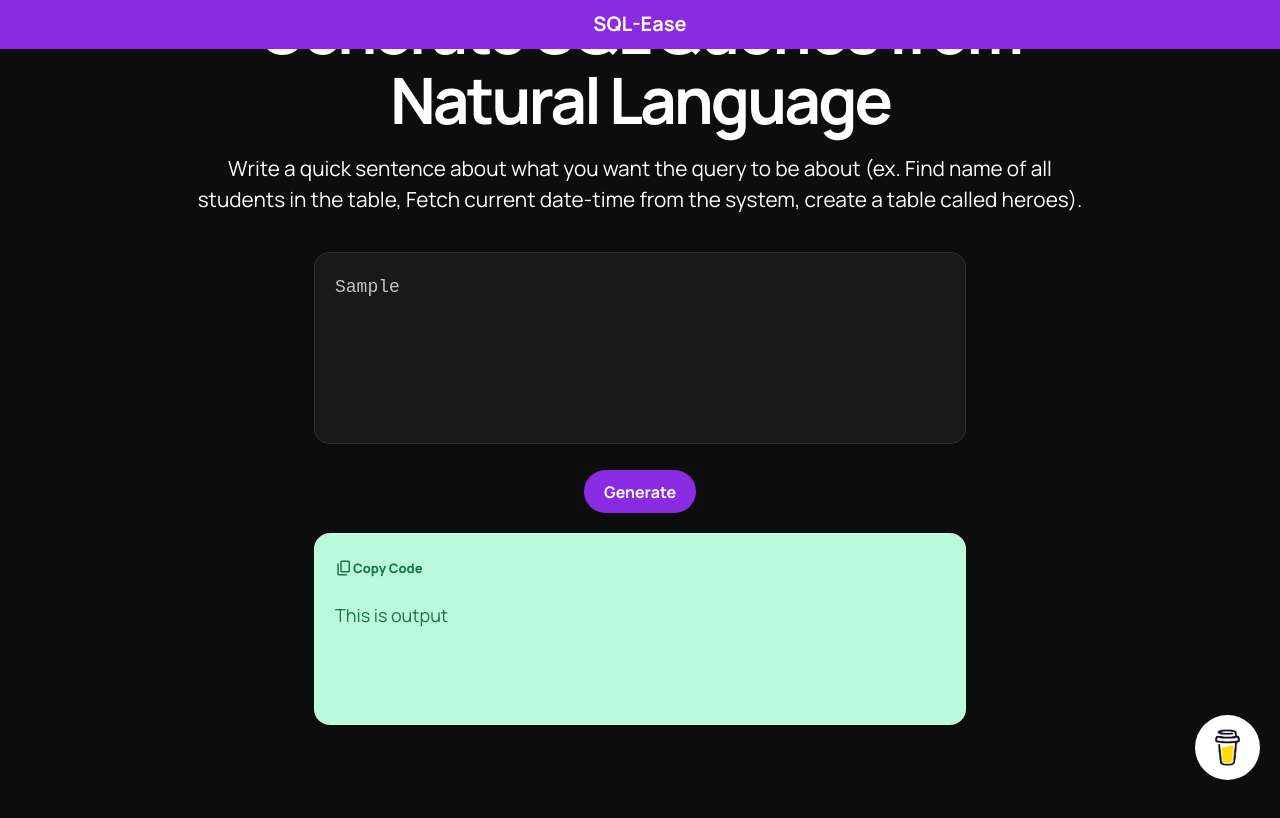
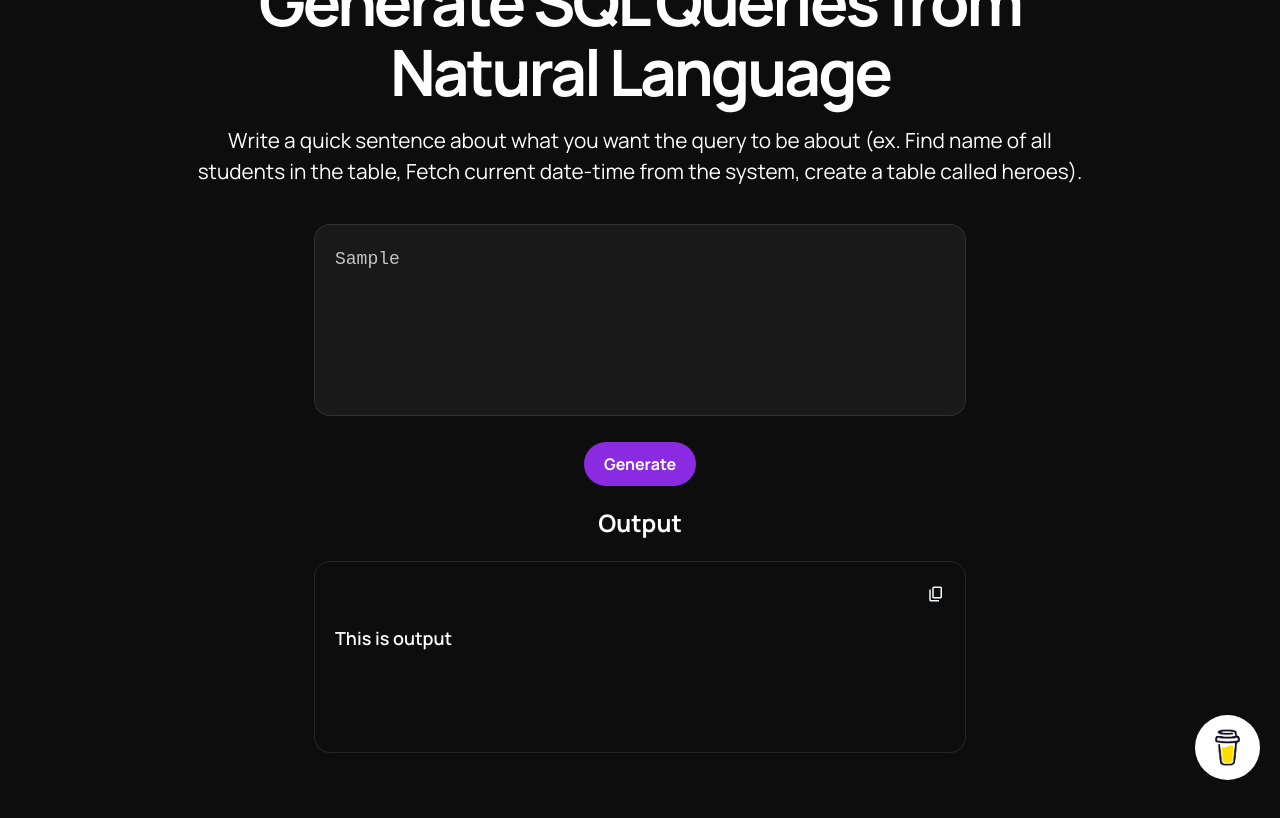
Before and after one commit to BuildNShip/sqlease-frontend, a React (Vite) app: page / in a window 1280 px wide. Both pictures are taken after typing "Sample" into the empty fields and a click on the button "Generate". Shown: the top 818 px of the page. Built offline with nearby package versions, Linux system fonts and the light colour scheme.

Commit message:
ouput-box:edited

```diff
--- a/package.json
+++ b/package.json
@@ -4,7 +4,7 @@
   "version": "0.0.0",
   "type": "module",
   "scripts": {
-    "dev": "vite",
+    "dev": "vite --host",
     "build": "tsc && vite build",
     "preview": "vite preview"
   },
--- a/src/App.scss
+++ b/src/App.scss
@@ -38,12 +38,16 @@
 
 .output-container{
     display: flex;
-    justify-content: center;
+    align-items: center;
+    flex-direction: column;
+    h2{
+        text-align: center;
+    }
 }
 
 .output-box{
     border: 1px solid hsla(0,0%,100%,.1);
-    background-color: #baf9dc;
+    background-color: #0e0d0d;
     border-radius: 16px;
     height: 150px;
     padding: 20px;
@@ -57,12 +61,14 @@
     letter-spacing: 0;
     line-height: 1.6em;
     text-align: start;
-    color: #1b7149;
+    // color: #1b7149;
     text-decoration: none;
     text-transform: none;
-    margin: 20px 0;
     margin-bottom: 5rem;
     // display: none
+    p{
+        font-weight: 600;
+    }
 
 }
 
@@ -104,15 +110,18 @@
 .copycode-container{
     display: flex;
     align-items: center;
+    justify-content: flex-end;
     cursor: pointer;
-    width: max-content;
+    width: 100%;
     svg{
         width: 18px;
+        color: azure;
     }
     p{
         font-size: 13px;
         font-weight: 800;
         margin: 0;
+        color: azure;
     }
 }
 
--- a/src/App.tsx
+++ b/src/App.tsx
@@ -8,7 +8,7 @@ function App() {
   const [output, setOutput]  = useState(false)
   return (
     <>
-      <NavBar />
+      {/* <NavBar /> */}
       <div className="App">
         <h1>Generate SQL Queries from Natural Language</h1>
         <h2>Write a quick sentence about what you want the query to be about (ex. Find name of all students in the table, Fetch current date-time from the system, create a table called heroes).</h2>
@@ -44,17 +44,18 @@ function App() {
 
 
 const OutputBox = ()=> {
-  const [copyStatus,setCopyStatus] = useState("Copy Code")
+  const [copyStatus,setCopyStatus] = useState("")
   const [outputText,setOutputTEXT] = useState("This is output")
   const handleClick = () => {
     setCopyStatus("Copied!!")
     setTimeout(()=>{
-      setCopyStatus("Copy Code")
+      setCopyStatus("")
     },2000)
     console.log(outputText);
   };
   return(
     <div className="output-container">
+      <h2>Output</h2>
     <div className="output-box">
       <div
         className="copycode-container"
```
